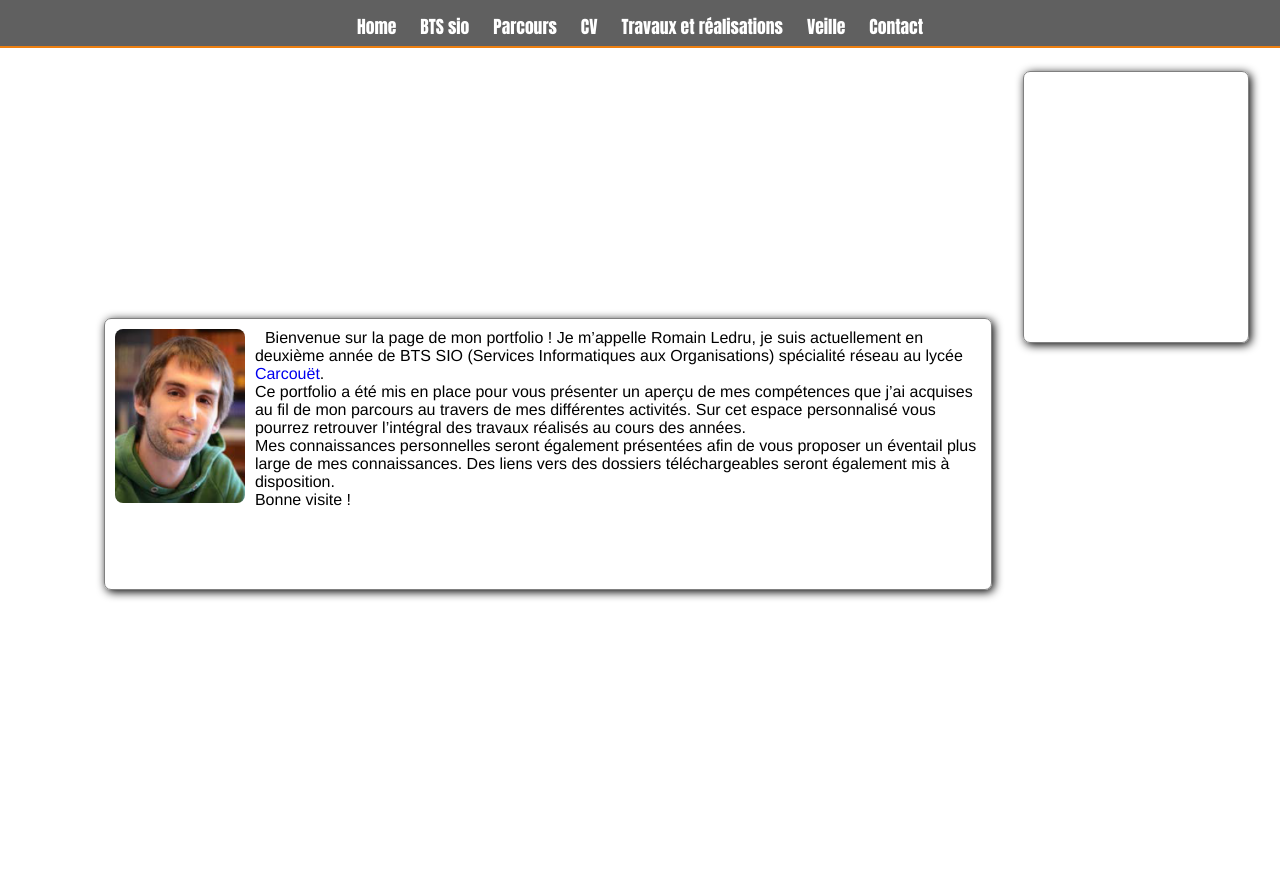
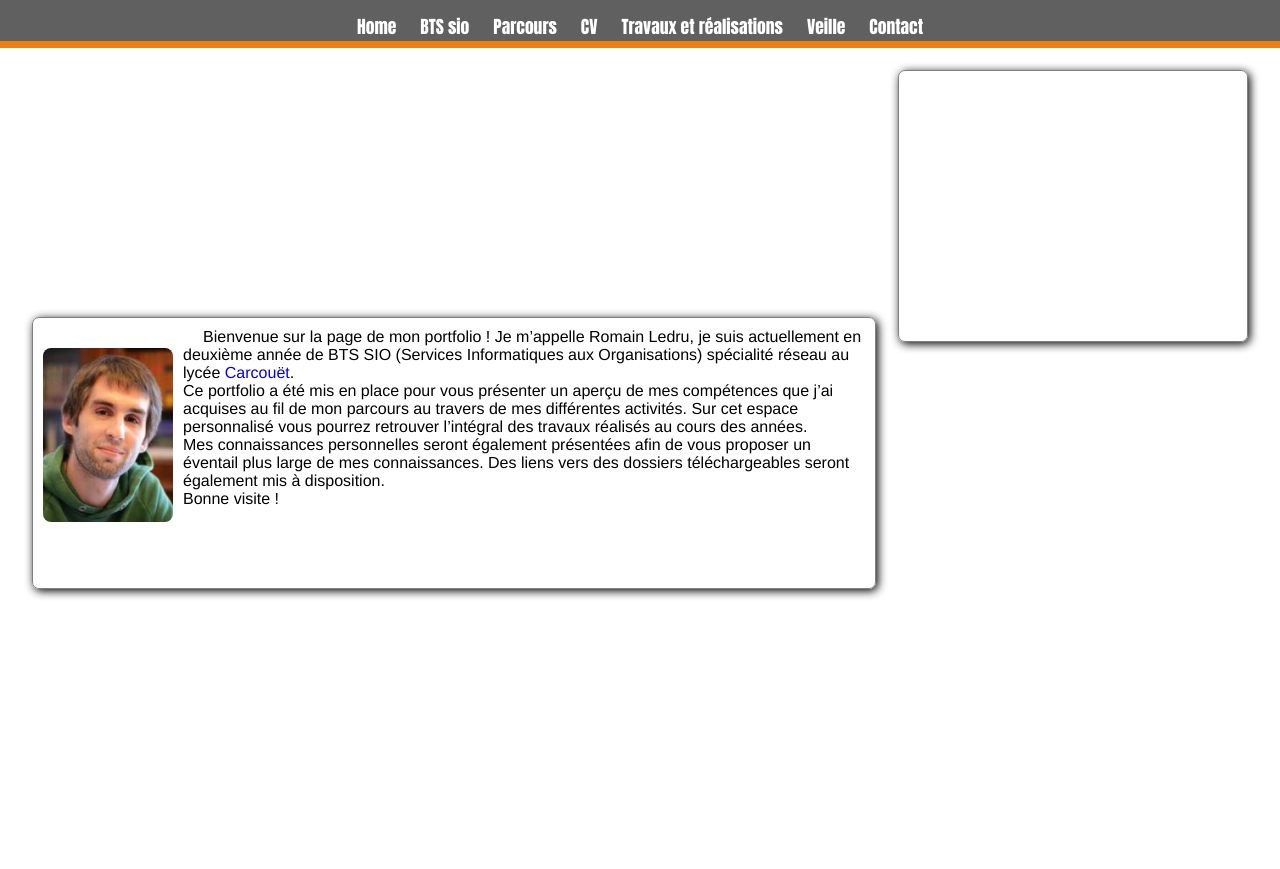
Before and after one commit to Pitchs/siteWeb_RL, a PHP site: page / in a window 1280 px wide. After the commit the page ends 598 px from the top, so only its background shows below. Run offline with PHP 8.4, Linux system fonts and the light colour scheme; data that the repository does not hold is empty.

Commit message:
vue droite gauche, css associer

```diff
--- a/index.php
+++ b/index.php
@@ -7,10 +7,6 @@
 			<meta name="description" content="description de la page" />
 
 			<link rel='stylesheet' href='monCSS.css' type='text/css' />
-
-
-
-
 	<head>
 
 	<body>
@@ -30,17 +26,14 @@
 
 
 
-<table class="tabl"><td class="alligner">
+	<table class="tabl">
+		<td class="pGauche">
 			<div class='container'>
 
 			<?php
-
 			$page = null;
-
 			if(isset($_GET['page']) && !empty($_GET['page']))
 			{	$page = $_GET['page']; }
-
-
 
 			switch($page) {
 				case 'index': include('pages/textIndex.php');
@@ -61,29 +54,21 @@
 				break;
 			}
 
-
 	?>
 			</div>
 		</td>
-	<td >
+		<td class="pDroite">
 			<div class="contRss">
-<fieldset class="rsslib">
+
+
 				<?php
 					require_once("rsslib.php");
 					$url = "http://www.scriptol.com/rss.xml";
-	echo RSS_Display($url, 15, false, true);
+					echo RSS_Display($url, 8, false, true);
 				?>
-</fieldset>
-
-
 
 
 			</div>
 		</td>
 	</body>
-
-	<footer>
-			<!-- Placez ici le contenu du pied de page -->
-	</footer>
-
 </html>
--- a/monCss.css
+++ b/monCss.css
@@ -24,6 +24,7 @@ body,html{height:100%; width:100%;}
  span{
 	font-family:Helvetica,Arial,sans-serif;
 	padding:10px;
+	margin:10px;
 	text-align: center;
  }
 
@@ -31,29 +32,44 @@ body,html{height:100%; width:100%;}
 	font-family:Helvetica,Arial,sans-serif;
 	padding:10px;
 	margin:10px;
-	text-align: left;
+	text-align: center;
 
  }
 
- #ligne{
-	width:100%;
-	height:15%;
-	background: #ED7F10;
 
-	margin-top:2%;
+ ul
+ {
+	list-style: none;
+	margin:10px;
+ }
 
-
-
-
+ div
+ {
 
  }
 
 
 
+img{
+
+	float:left;
+	margin:20px 10px 10px 0px;
+/* arrondie */
+	-moz-border-radius: 8px ;
+	-webkit-border-radius: 8px;
+	-o-border-radius: 8px;
+	-ms-border-radius: 8px;
+	border-radius: 8px;
+
+}
+
+/* --------------------- Structure --------------------- */
+
 #bandeau
  {
 
 	position: fixed;
+	display: block;
 	margin: 0;
 
 	border: 0;
@@ -74,6 +90,15 @@ body,html{height:100%; width:100%;}
 
  }
 
+  #ligne{
+	width:100%;
+	height:15%;
+	background: #ED7F10;
+	bottom:0;
+	position: absolute;
+
+ }
+
  .nav
  {
  	color: white;
@@ -90,48 +115,29 @@ body,html{height:100%; width:100%;}
  }
 
 
- ul
- {
-	list-style: none;
-	margin:10px;
- }
-
- div
- {
-
- }
+.tabl{
+position: absolute;
+display:block;
+margin-top:3%;
+padding:20px;
 
 
+	}
 
-img{
-
-	float:left;
-	margin:0px 10px 10px 0px;
-/* arrondie */
-	-moz-border-radius: 8px ;
-	-webkit-border-radius: 8px;
-	-o-border-radius: 8px;
-	-ms-border-radius: 8px;
-	border-radius: 8px;
-
+.pGauche{
+	width:70%;
+	padding:10px;
 }
-
-.tabl{
-	display:block;
-	margin-top:calc(5% + 5px);
-	padding: 10 px;}
-
-.alligner{
-	width:80%;
-
-
+.pDroite{
+width: auto;
+padding:10px;
 }
 .container
 {
 	/* dimension */
-	width:85%;
+	width:;
 	padding:10px;
-	margin-left:10%;
+	margin-left:;
 	min-height:250px;
 
 
@@ -150,11 +156,11 @@ img{
 	.contRss
 {
 	/* dimension */
-	width:80%;
+	width:;
 
 
 	padding:10px;
-	min-height:250px;
+	min-height:250px;;
 
 
 	/* arrondie */
```
Lines whose indentation alone changed are shown as unchanged.
